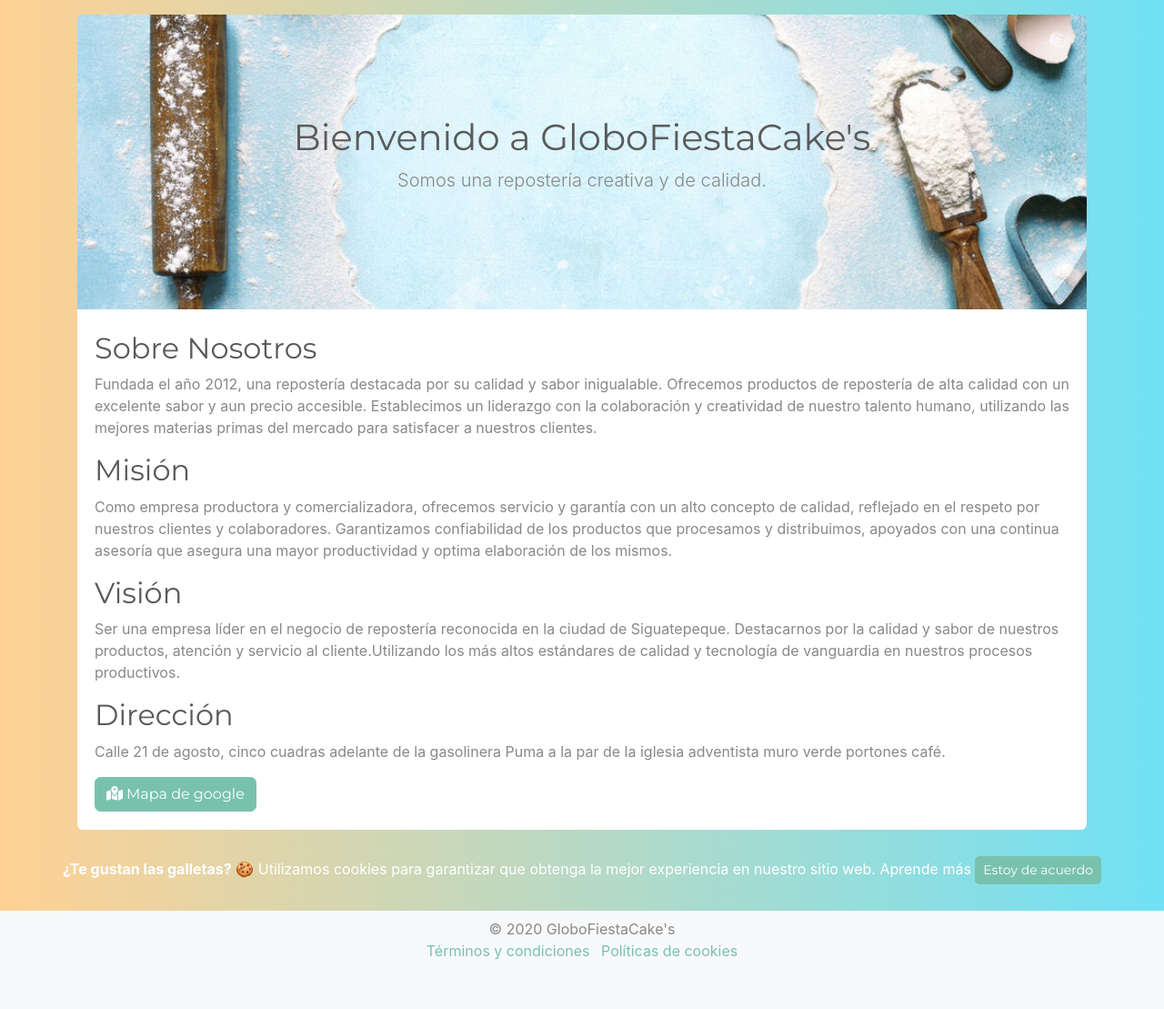
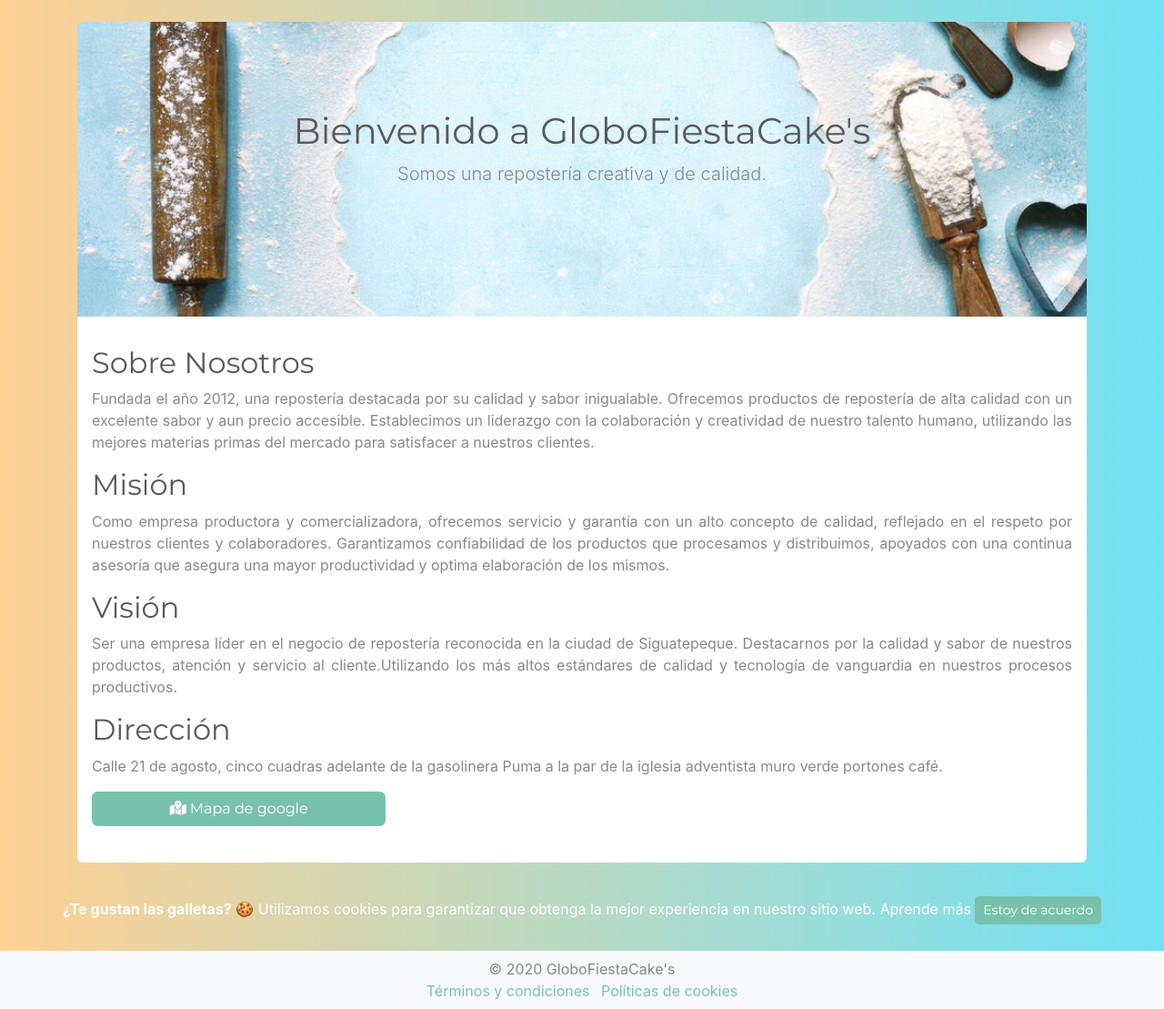
Before and after one commit to DRBC17/cakeshop-app, a Node server app: page / in a window 1280 px wide. Shown: the part 56-1165 px from the top of the page at 91% size. Before the commit the page ends 1111 px from the top, so only its background shows below. Run offline with Node 20, Linux system fonts and the light colour scheme; some libraries are stand-ins or nearby versions.

Commit message:
Se cambio el diseño del formulario de inicio
Signed-off-by: Diego Buezo <diegobuezo2016@gmail.com>

```diff
--- a/public/css/style.css
+++ b/public/css/style.css
@@ -141,7 +141,7 @@
   background-repeat: no-repeat;
 }
 
-.li-cambiar{
+.li-cambiar {
   display: flex;
   flex-direction: column;
 }
@@ -150,16 +150,24 @@
   .btn-search {
     margin-left: 0.2rem;
   }
-  .li-cambiar{
+  .li-cambiar {
     flex-direction: row;
   }
 }
-.terms h3{
+.terms h3 {
+  text-align: center;
+}
+.home h2 {
   text-align: center;
 }
 @media (min-width: 768px) {
-  .terms h3{
+  .btn-map{
+    width: 30%;
+  }
+  .terms h3 {
     text-align: left;
   }
-
+  .home h2 {
+    text-align: left;
+  }
 }
--- a/views/home.hbs
+++ b/views/home.hbs
@@ -1,16 +1,17 @@
-<header class="hero mt-3 rounded-top">
+<div class="container p-0 mt-4  mb-4">
+    <header class="hero rounded-top">
         <div class="h-100 p-0">
             <div class="row h-100 align-items-center">
-            <div class="col-12 text-center">
-                <h1 class="font-weight-light text-break">Bienvenido a GloboFiestaCake's</h1>
+                <div class="col-12 mt-5 text-center">
+                    <h1 class="font-weight-light text-break mt-5">Bienvenido a GloboFiestaCake's</h1>
                     <p class="lead">Somos una repostería creativa y de calidad.</p>
                 </div>
             </div>
         </div>
     </header>
-<div class="bg-white rounded-bottom mb-3">
-    <section class="p-1 pt-2">
-        <div class="container">
+    <div class="bg-white rounded-bottom mb-3 text-justify">
+        <section class="p-3 pt-2 home">
+            <div >
                 <h2 class="font-weight-light mt-3">Sobre Nosotros</h2>
                 <p class="text-justify">
                     Fundada el año 2012, una repostería destacada por su calidad y sabor inigualable.
@@ -40,7 +41,7 @@
 
 
             </div>
-        <div class="container mb-3">
+            <div class="mb-4">
 
                 <h2 class="font-weight-light">Dirección</h2>
                 <p>
@@ -48,13 +49,13 @@
                     muro verde portones café.
                 </p>
                 {{!-- Botón para abrir el mapa flotante(Modal) --}}
-            <button type="button" class="btn btn-primary" data-toggle="modal" data-target="#exampleModal">
+                <button type="button" class="btn btn-primary btn-block btn-map" data-toggle="modal" data-target="#exampleModal">
                     <i class="fas fa-map-marked-alt mr-1"></i>Mapa de google
                 </button>
 
                 <!-- Modal -->
-            <div class="modal fade" id="exampleModal" tabindex="-1" role="dialog" aria-labelledby="exampleModalLabel"
-                aria-hidden="true">
+                <div class="modal fade" id="exampleModal" tabindex="-1" role="dialog"
+                    aria-labelledby="exampleModalLabel" aria-hidden="true">
                     <div class="modal-dialog" role="document">
                         <div class="modal-content">
                             <div class="modal-header bg-dark">
@@ -76,8 +77,10 @@
                         </div>
                     </div>
                 </div>
+
+
             </div>
 
         </section>
-
     </div>
+</div>
```
Lines whose indentation alone changed are shown as unchanged.
